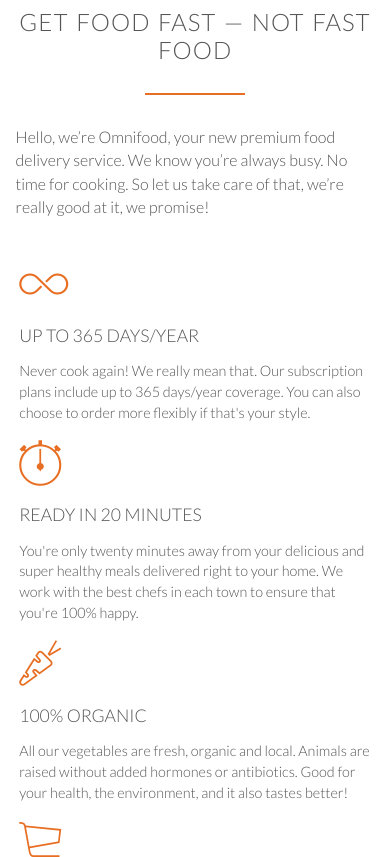
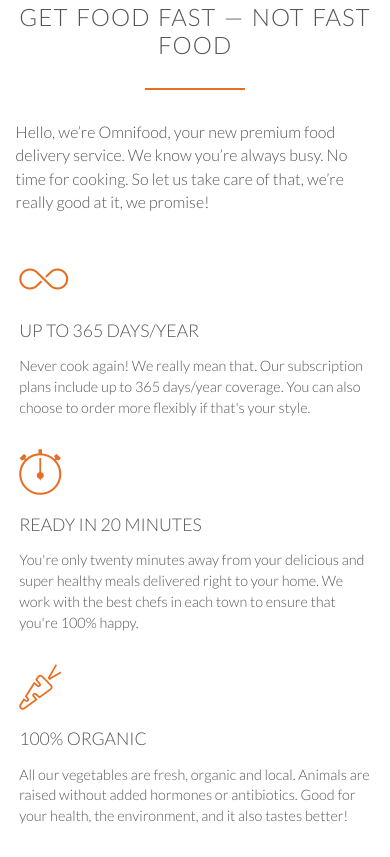
Before and after one commit to sethbass14/omnifood_project, a plain HTML site: page index.html in a window 390 px wide. Shown: the part 866-1723 px from the top of the page. Drawn offline with Linux system fonts and the light colour scheme; files whose address does not match are found by name.

Commit message:
media queries done for small phones

```diff
--- a/resources/css/queries.css
+++ b/resources/css/queries.css
@@ -58,7 +58,10 @@
   .row,
   .hero-text-box { padding: 0 4%; }
 
-  .col { width: 100%; }
+  .col {
+    width: 100%;
+    margin: 0 0 4% 0;
+  }
 
   .main-nav { display: none; }
 
@@ -92,5 +95,6 @@
 
 /* Small phones: from 0 to 480px */
 @media only screen and (max-width: 480px) {
-
+  section { padding: 25px 0; }
+  .contact-form { width: 100%; }
 }
```
